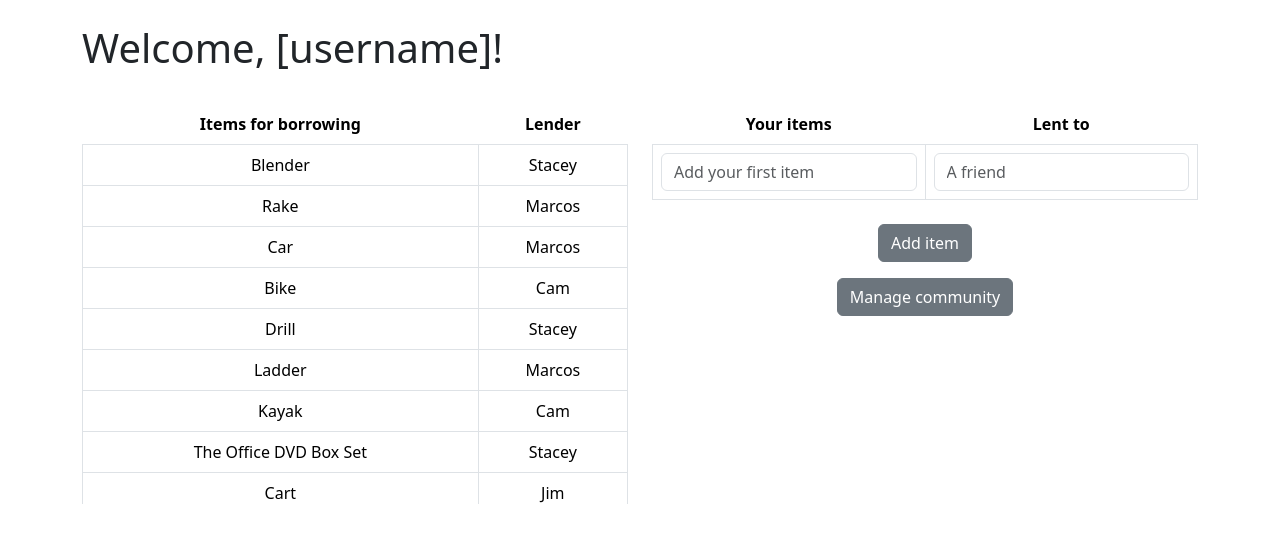
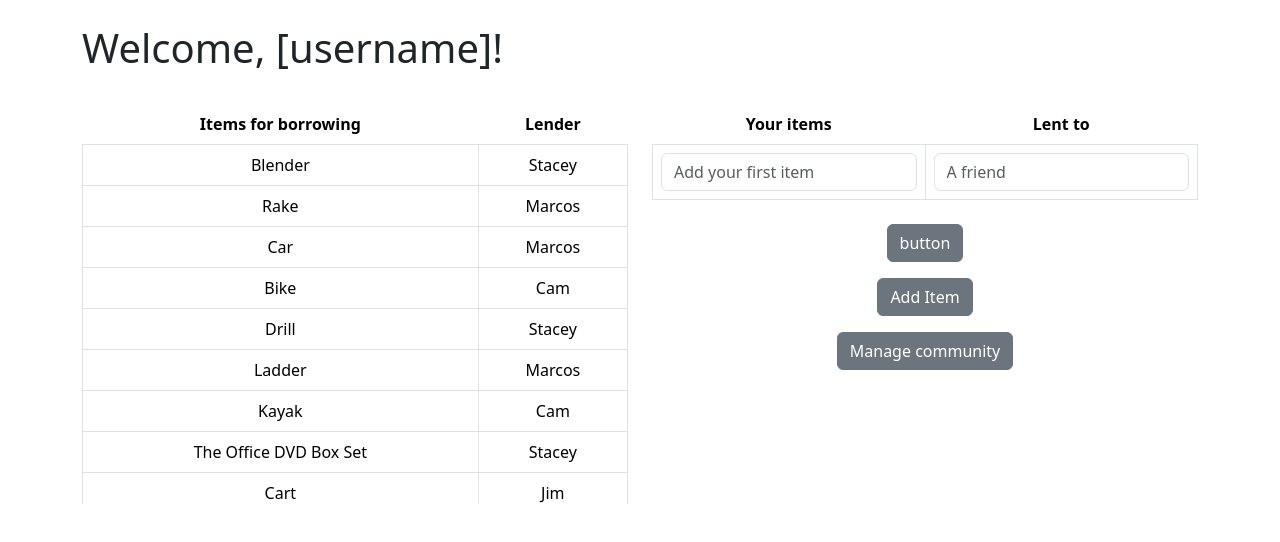
Before and after one commit to simukuka/YourShare-app, a React (Create React App) app in the folder yourshare/: page /welcome in a window 1280 px wide. Shown: the top 542 px of the page. Built offline with nearby package versions, Linux system fonts and the light colour scheme.

Commit message:
fixing navigation on WelcomePage

```diff
--- a/yourshare/src/pages/WelcomePage.js
+++ b/yourshare/src/pages/WelcomePage.js
@@ -38,6 +38,14 @@ const WelcomePage = () => {
     }
   }
 
+  const handleAdd = () => {
+    navigate('/additem')
+  }
+
+  const handleRowClick = (borrow) => {
+    navigate('/borrow', { state: borrow });
+  }
+
   return (
     <Container className="mt-4">
       <Row className="mb-4 text-start">
@@ -54,7 +62,7 @@ const WelcomePage = () => {
             </thead>
             <tbody>
               {borrowedItems.map((borrow, index) => (
-                <tr key={index}>
+                <tr key={index} onClick={() => handleRowClick(borrow)}>
                   <td className="border">{borrow.item}</td>
                   <td className="border">{borrow.lender}</td>
                 </tr>
@@ -101,7 +109,10 @@ const WelcomePage = () => {
           </Table>
 
           <div className="center-text mt-4 mb-3">
-            <Button variant="secondary" className="mr-2" onClick={handleAddItem}>Add item</Button>
+            <Button variant="secondary" className="mr-2" onClick={handleAddItem}>button</Button>
+          </div>
+          <div className="center-text mb-3">
+            <Button variant="secondary" onClick={ handleAdd }>Add Item</Button>
           </div>
           <div className="center-text">
             <Button variant="secondary" onClick={handleManageCommunity}>Manage community</Button>
```
